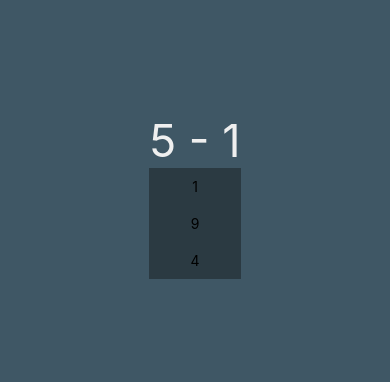
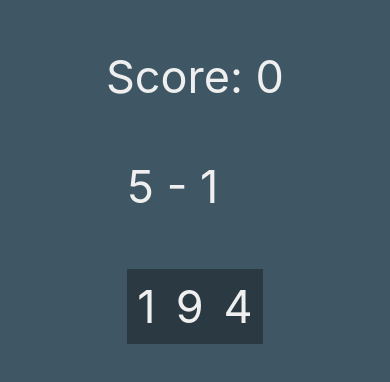
Before and after one commit to didacesteban/QuickMathsGame, a React Native app: screen / in a window 390 px wide. Shown: the part 226-608 px from the top of the page. Built offline with nearby package versions, Linux system fonts and the light colour scheme.

Commit message:
improvements

```diff
--- a/App.js
+++ b/App.js
@@ -15,6 +15,7 @@ export default class App extends React.Component {
       numberRight: Math.floor(Math.random() * (10 - 0 + 1)) + 0,
       numberToSelectCorrectAnswerButton: Math.floor(Math.random() * (2 - 0 + 1)) + 0,
       operatorsArray: ['+', '-', '*'],
+      puntuation: 0,
       operator: '',
       correctAnswer: '',
       error: null
@@ -36,7 +37,8 @@ export default class App extends React.Component {
         return {
           numberLeft: Math.floor(Math.random() * (10 - 0 + 1)) + 0,
           numberRight: Math.floor(Math.random() * (10 - 0 + 1)) + 0,
-          operator: prevState.operatorsArray[Math.floor(Math.random() * (2 - 0 + 1)) + 0]
+          operator: prevState.operatorsArray[Math.floor(Math.random() * (2 - 0 + 1)) + 0],
+          puntuation: prevState.puntuation + 1
         }
       }, () => {
         this.handleAnswerButtons()
@@ -75,33 +77,49 @@ export default class App extends React.Component {
   }
 
   restart() {
-    this.setState({error: null});
+    this.setState(() => {
+      return {
+        error: null,
+        puntuation: 0
+      }
+    });
   }
 
   render() {
     return (
       <View style={styles.container}>
+      <Text style={styles.operation}>Score: {this.state.puntuation}</Text>
       {this.state.error === null ? (
         <View>
+          <Text style={styles.operation}> &nbsp; </Text>
           <Text style={styles.operation}>{this.state.numberLeft} {this.state.operator} {this.state.numberRight}</Text>
+          <Text style={styles.operation}> &nbsp; </Text>
+          <View style={{flexDirection: 'row'}}>
+            <View>
               <TouchableHighlight
                 onPress={this.state.numberToSelectCorrectAnswerButton == 0 ? this.handleCorrectResult : this.handleErrorResult}
                 style={styles.button}
               >
-            <Text>{this.state.numberToSelectCorrectAnswerButton == 0 ? this.state.correctAnswer.toString() : this.generateFakeAnswer()}</Text>
+                <Text style={styles.buttonText}>{this.state.numberToSelectCorrectAnswerButton == 0 ? this.state.correctAnswer.toString() : this.generateFakeAnswer()}</Text>
               </TouchableHighlight>
+            </View>
+            <View>
               <TouchableHighlight
                 onPress={this.state.numberToSelectCorrectAnswerButton == 1 ? this.handleCorrectResult : this.handleErrorResult}
                 style={styles.button}
               >
-            <Text>{this.state.numberToSelectCorrectAnswerButton == 1 ? this.state.correctAnswer.toString() : this.generateFakeAnswer()}</Text>
+                <Text style={styles.buttonText}>{this.state.numberToSelectCorrectAnswerButton == 1 ? this.state.correctAnswer.toString() : this.generateFakeAnswer()}</Text>
               </TouchableHighlight>
+            </View>
+            <View>
               <TouchableHighlight
                 onPress={this.state.numberToSelectCorrectAnswerButton == 2 ? this.handleCorrectResult : this.handleErrorResult}
                 style={styles.button}
               >
-            <Text>{this.state.numberToSelectCorrectAnswerButton == 2 ? this.state.correctAnswer.toString() : this.generateFakeAnswer()}</Text>
+                <Text style={styles.buttonText}>{this.state.numberToSelectCorrectAnswerButton == 2 ? this.state.correctAnswer.toString() : this.generateFakeAnswer()}</Text>
               </TouchableHighlight>
+            </View>
+          </View>
         </View>) : null}
         {this.state.error != null ? (
         <View>
@@ -133,6 +151,10 @@ const styles = StyleSheet.create({
     backgroundColor: '#2B3A42',
     padding: 10
   },
+  buttonText: {
+    fontSize: 45,
+    color: '#EFEFEF'
+  },
   errorText: {
     fontSize: 80,
     color: '#FF530D',
```
Lines whose indentation alone changed are shown as unchanged.
